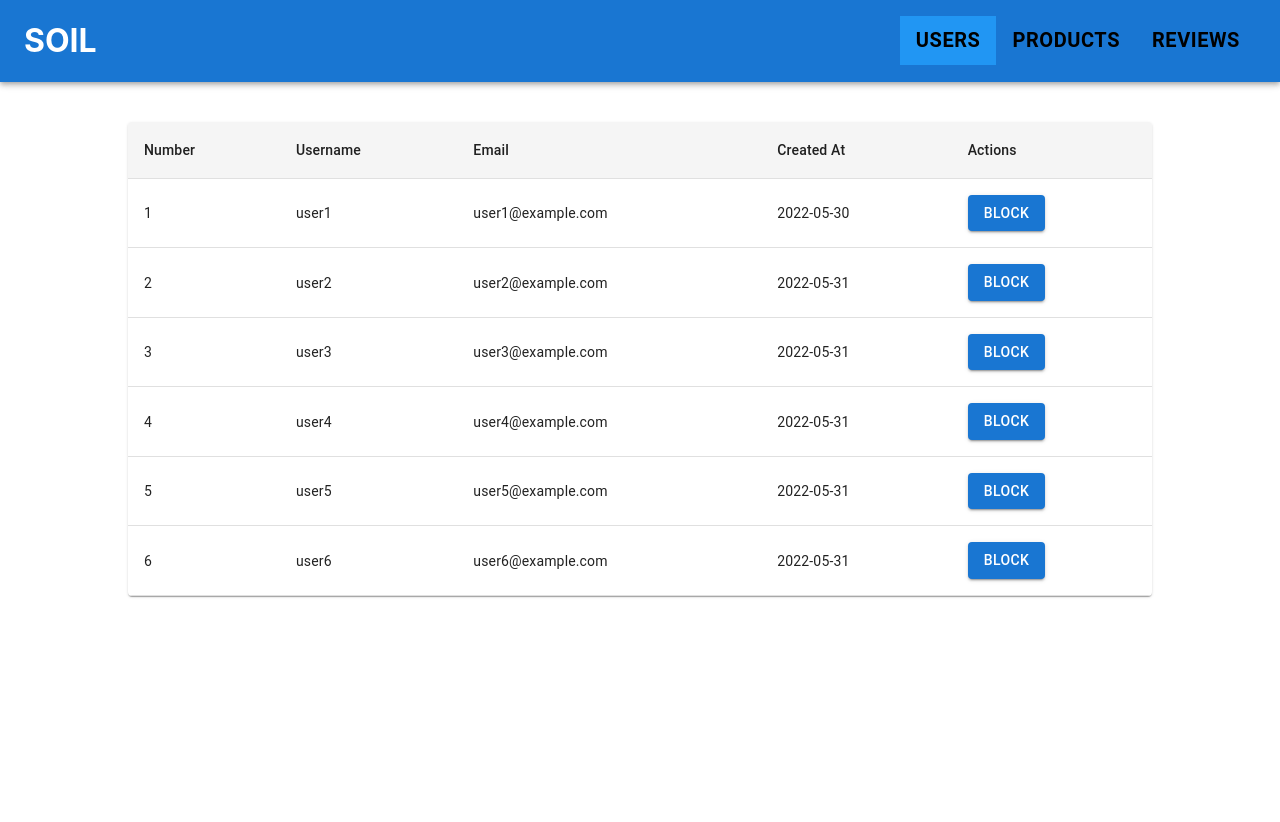
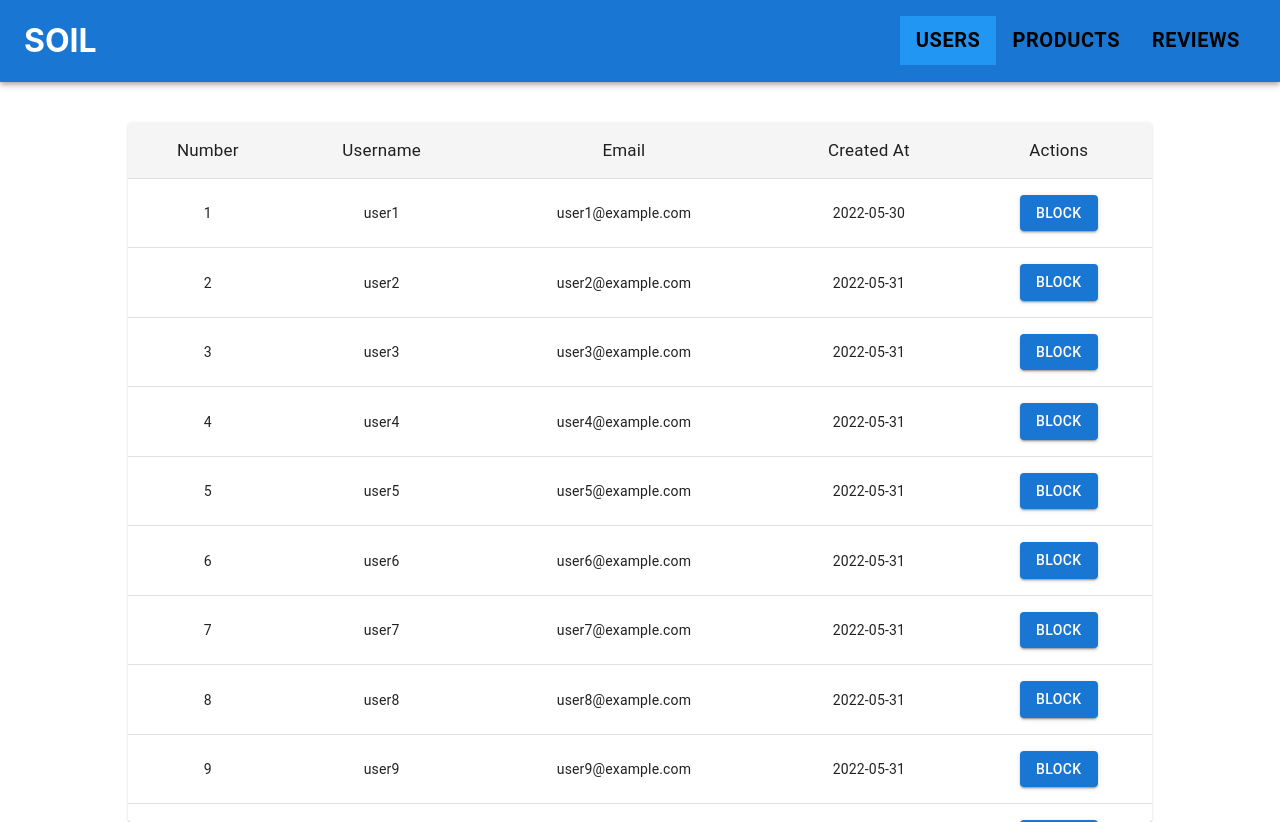
Before and after one commit to tonythai12/SOIL-React.js-Web-Application, a React (Create React App) app in the folder Admin-React/: page /admin/user in a window 1280 px wide. Before the commit the page ends 800 px from the top, so only its background shows below. Built offline with nearby package versions, Linux system fonts and the light colour scheme.

Commit message:
0531_001
- update Users UI

```diff
--- a/Admin-React/src/pages/Users.js
+++ b/Admin-React/src/pages/Users.js
@@ -52,6 +52,34 @@ const initialUsers = [
     created_at: '2022-05-31',
     blocked: false,
   },
+  {
+    id: 7,
+    username: 'user7',
+    email: 'user7@example.com',
+    created_at: '2022-05-31',
+    blocked: false,
+  },
+  {
+    id: 8,
+    username: 'user8',
+    email: 'user8@example.com',
+    created_at: '2022-05-31',
+    blocked: false,
+  },
+  {
+    id: 9,
+    username: 'user9',
+    email: 'user9@example.com',
+    created_at: '2022-05-31',
+    blocked: false,
+  },
+  {
+    id: 10,
+    username: 'user10',
+    email: 'user10@example.com',
+    created_at: '2022-05-31',
+    blocked: false,
+  },
 ];
 
 export default function Users() {
@@ -71,27 +99,56 @@ export default function Users() {
       flexDirection='row'
       justifyContent='center'
       alignItems='center'
+      sx={{ textAlign: 'center' }}
     >
       <Stack sx={{ mt: 5, width: '80%' }}>
-        <TableContainer component={Paper}>
+        <TableContainer
+          component={Paper}
+          sx={{ maxHeight: 700, overflow: 'auto' }}
+        >
           <Table>
             <TableHead sx={{ bgcolor: '#f5f5f5' }}>
               <TableRow>
-                <TableCell>Number</TableCell>
-                <TableCell>Username</TableCell>
-                <TableCell>Email</TableCell>
-                <TableCell>Created At</TableCell>
-                <TableCell>Actions</TableCell>
+                <TableCell
+                  align='center'
+                  sx={{ fontWeight: 400, fontSize: '17px' }}
+                >
+                  Number
+                </TableCell>
+                <TableCell
+                  align='center'
+                  sx={{ fontWeight: 400, fontSize: '17px' }}
+                >
+                  Username
+                </TableCell>
+                <TableCell
+                  align='center'
+                  sx={{ fontWeight: 400, fontSize: '17px' }}
+                >
+                  Email
+                </TableCell>
+                <TableCell
+                  align='center'
+                  sx={{ fontWeight: 400, fontSize: '17px' }}
+                >
+                  Created At
+                </TableCell>
+                <TableCell
+                  align='center'
+                  sx={{ fontWeight: 400, fontSize: '17px' }}
+                >
+                  Actions
+                </TableCell>
               </TableRow>
             </TableHead>
             <TableBody>
               {users.map((user, index) => (
                 <TableRow key={user.id}>
-                  <TableCell>{index + 1}</TableCell>
-                  <TableCell>{user.username}</TableCell>
-                  <TableCell>{user.email}</TableCell>
-                  <TableCell>{user.created_at}</TableCell>
-                  <TableCell>
+                  <TableCell align='center'>{index + 1}</TableCell>
+                  <TableCell align='center'>{user.username}</TableCell>
+                  <TableCell align='center'>{user.email}</TableCell>
+                  <TableCell align='center'>{user.created_at}</TableCell>
+                  <TableCell align='center'>
                     <Button
                       variant='contained'
                       color={user.blocked ? 'secondary' : 'primary'}
```
